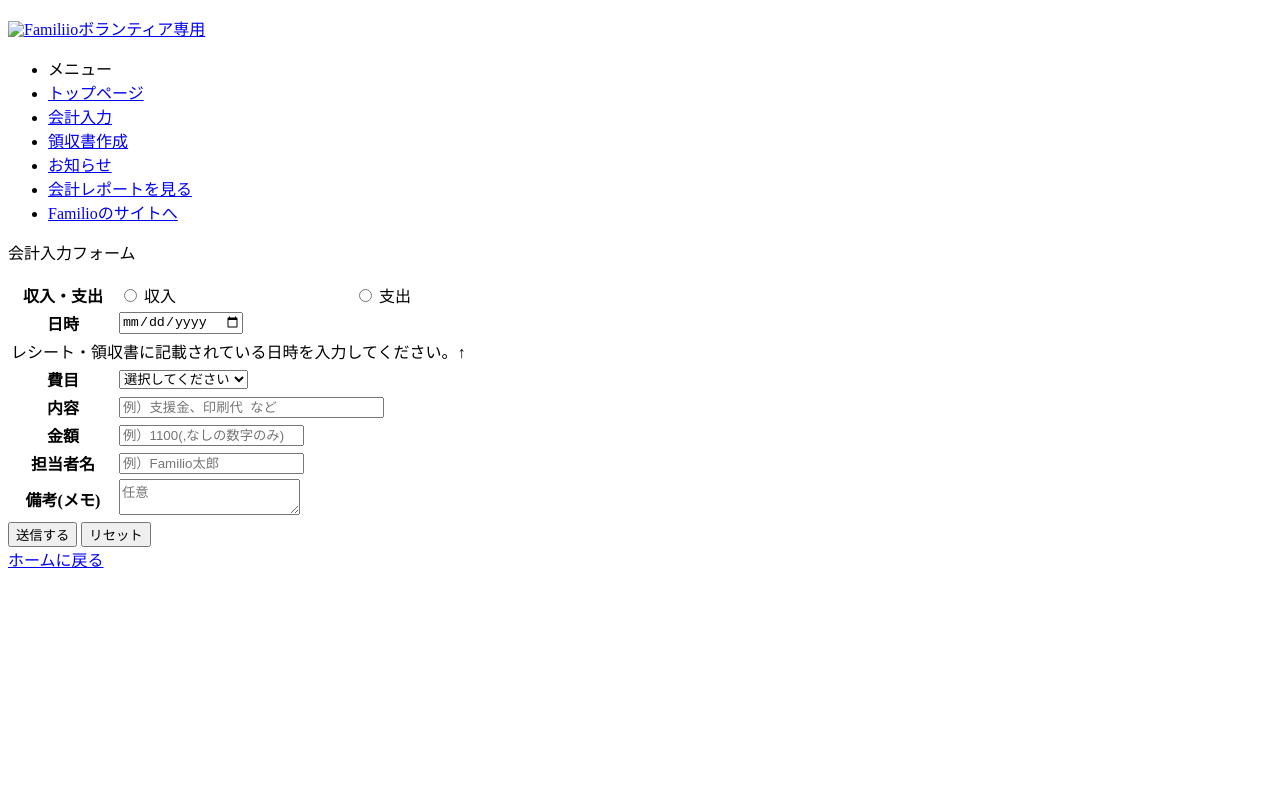
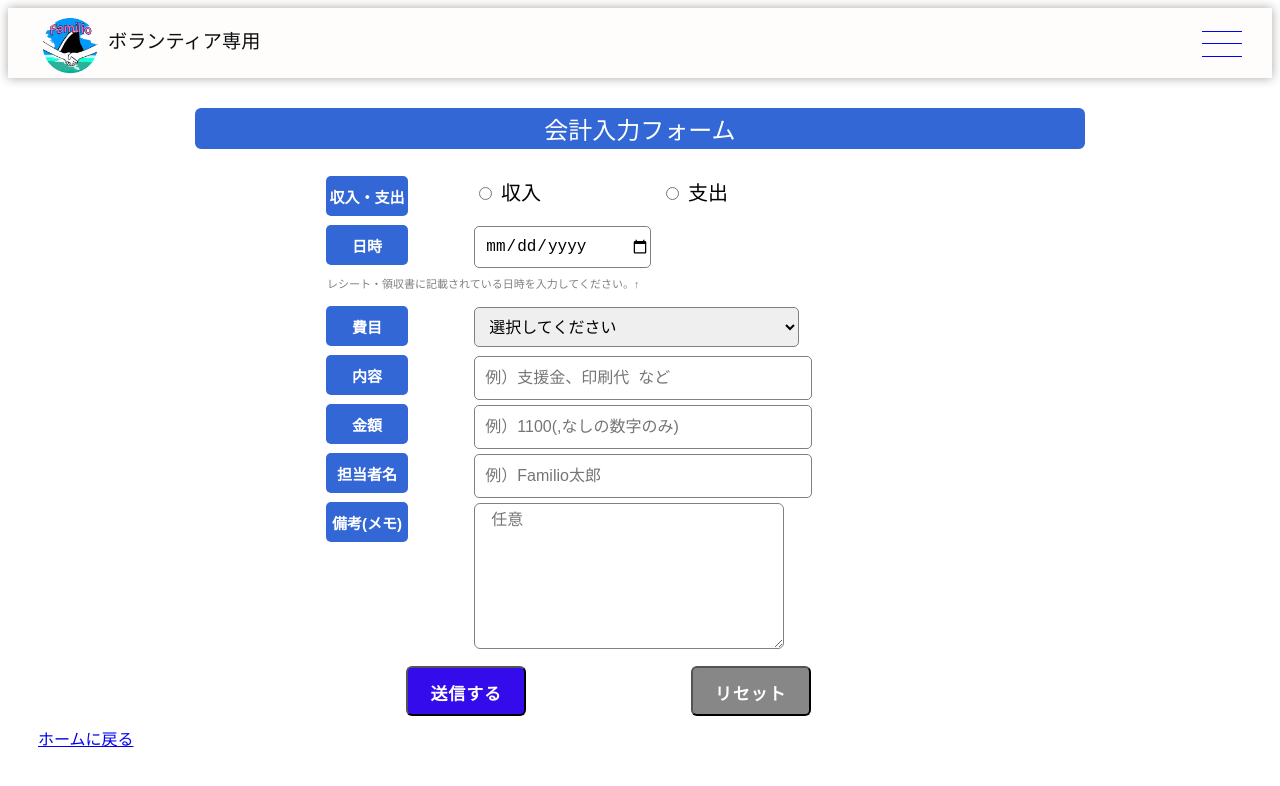
Before and after one commit to nakajim0720/familio, a plain HTML site: page html/form.html in a window 1280 px wide. Drawn offline with nearby package versions, Linux system fonts and the light colour scheme; files that its build step writes are made by us from their sources; the site is published under a folder, as on GitHub Pages, so addresses that start at the root find nothing.

Commit message:
Update form.html

```diff
--- a/html/form.html
+++ b/html/form.html
@@ -4,16 +4,16 @@
   <meta charset="UTF-8">
   <meta name="viewport" content="width=device-width, initial-scale=1.0">
   <title>会計入力フォーム</title>
-  <link rel="stylesheet" href="/css/style.css">
-  <link rel="stylesheet" href="/css/hum.css">
+  <link rel="stylesheet" href="css/style.css">
+  <link rel="stylesheet" href="css/hum.css">
 </head>
 
 <body>
   <header>
     <div class="header-area">
       <p>
-        <a href="/familiogroup.html"  class="logo">
-          <img src="/Familio-icon.png" alt="Familiio">ボランティア専用
+        <a href="../familiogroup.html"  class="logo">
+          <img src="../Familio-icon.png" alt="Familiio">ボランティア専用
         </a>
       </p>
       <div class="hamburger">
@@ -26,16 +26,16 @@
     </div>
     <ul class="slide-menu">
       <li class="menu-title">メニュー</li>
-      <li><a href="/familiogroup.html"><img class="icon" src="/icon/home.svg" alt="">トップページ</a></li>
-      <li><a href="/html/form.html"><img class="icon" src="/icon/calcurater.svg" alt="">会計入力</a></li>
-      <li><a href="/html/receipt.html"><img class="icon" src="/icon/receipt.svg" alt="">領収書作成</a></li>
-      <li><a href="/html/news.html"><img class="icon" src="/icon/voice.svg" alt="">お知らせ</a></li>
-      <li class="link"><a href="https://drive.google.com/drive/u/0/folders/1VZSixxhPg7HKHurSr3JLgUGy-TtUz-sN"><img class="icon" src="/icon/graph.svg" alt="">会計レポートを見る</a></li>
-      <li><a href="https://sites.google.com/view/familio-group"><img class="icon" src="/icon/u-turn.svg" alt="">Familioのサイトへ</a></li>
+      <li><a href="../familiogroup.html"><img class="icon" src="../icon/home.svg" alt="">トップページ</a></li>
+      <li><a href="form.html"><img class="icon" src="../icon/calcurater.svg" alt="">会計入力</a></li>
+      <li><a href="receipt.html"><img class="icon" src="../icon/receipt.svg" alt="">領収書作成</a></li>
+      <li><a href="news.html"><img class="icon" src="../icon/voice.svg" alt="">お知らせ</a></li>
+      <li class="link"><a href="https://drive.google.com/drive/u/0/folders/1VZSixxhPg7HKHurSr3JLgUGy-TtUz-sN"><img class="icon" src="../icon/graph.svg" alt="">会計レポートを見る</a></li>
+      <li><a href="https://sites.google.com/view/familio-group"><img class="icon" src="../icon/u-turn.svg" alt="">Familioのサイトへ</a></li>
     </ul>
   </header>
   <script src="https://code.jquery.com/jquery-3.6.0.min.js" integrity="sha256-/xUj+3OJU5yExlq6GSYGSHk7tPXikynS7ogEvDej/m4=" crossorigin="anonymous"></script>
-  <script src="/script.js"></script>
+  <script src="../script.js"></script>
 
   <p class="label-title">会計入力フォーム</p>
   <form action="https://docs.google.com/forms/u/0/d/e/1FAIpQLScoHGE5z7q74wzSezCpjdq2BBVLnCkAXE2kVs1_D_xsXdSP8w/formResponse" method="POST" id="mG61Hd" target="hidden_iframe" onsubmit="submitted=true;">
@@ -141,7 +141,7 @@
     ></iframe>
   </form>
 
-  <a href="/familiogroup.html" class="tohome">ホームに戻る</a>
+  <a href="../familiogroup.html" class="tohome">ホームに戻る</a>
 </body>
 
 </html>
```
